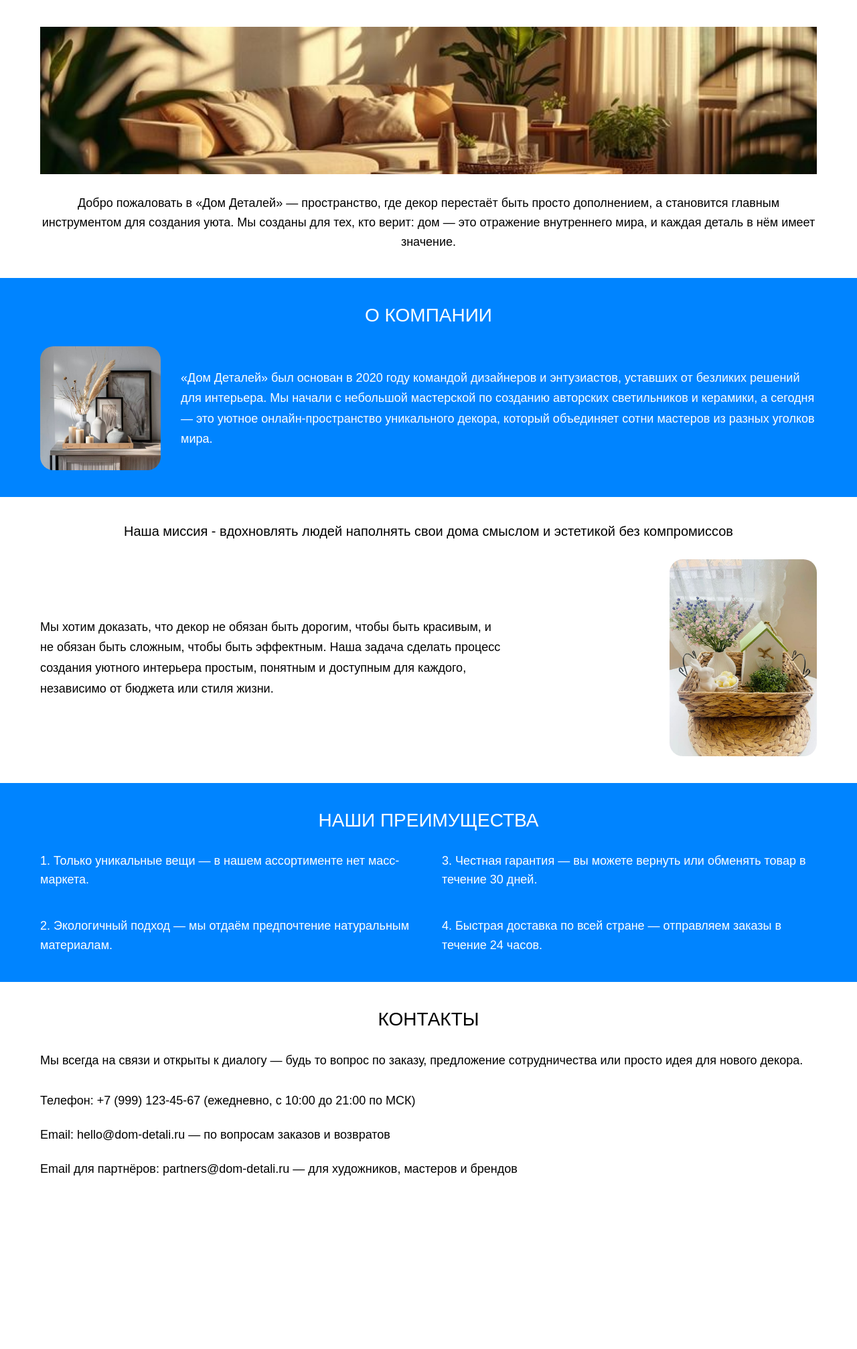
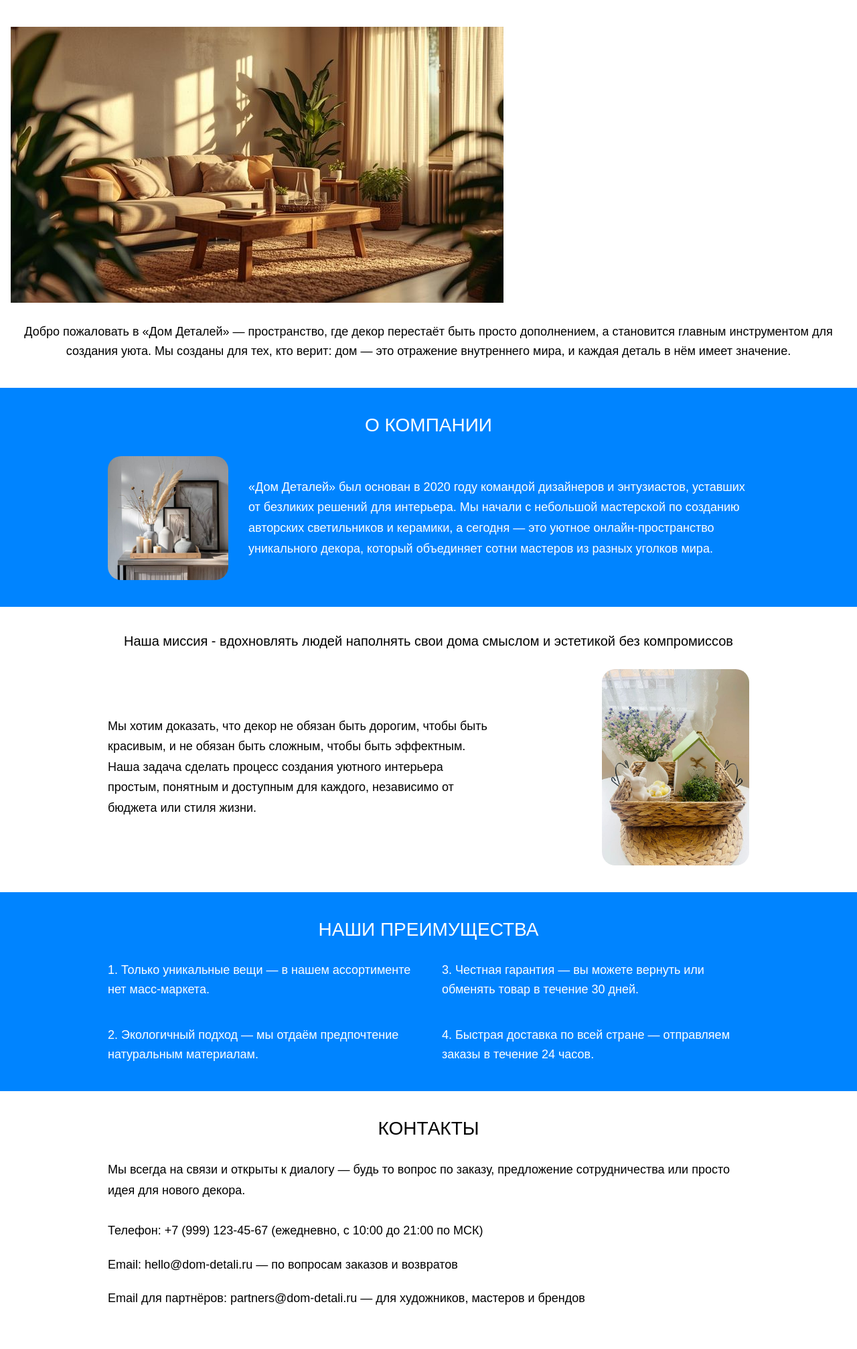
Before and after one commit to Mihichx/HomeDecor, a PHP site: page /about.html in a window 1280 px wide. Shown: the whole page at 67% size. Before the commit the page ends 1755 px from the top, so only its background shows below. Run offline with PHP 8.4, Linux system fonts and the light colour scheme.

Commit message:
поменяла стили о нас, вазы, посмотри, как выглядит

```diff
--- a/css/main.css
+++ b/css/main.css
@@ -146,17 +146,18 @@ footer h3, footer p {
 
 /* MARK: О нас */
 .container-about{
+  max-width: 1920px;
   margin: 0 auto;
   background: white;
 }
 
-section{
-  padding:40px 60px;
+.hero {
+  padding:40px 16px;
 }
 
 .hero img{
-  width:100%;
-  height:220px;
+  max-width:1578px;
+  height:424;
   object-fit:cover;
 }
 
@@ -169,6 +170,7 @@ section{
 }
 
 .about{
+  padding:40px 161px;
   background:#0084FF;
   color:white;
 }
@@ -199,6 +201,7 @@ section{
 }
 
 .mission{
+  padding:40px 161px;
   background:white;
   color:black;
 }
@@ -228,6 +231,7 @@ section{
 }
 
 .advantages{
+  padding:40px 161px;
   background:#0084FF;
   color:white;
 }
@@ -244,6 +248,7 @@ section{
 }
 
 .contacts{
+  padding:40px 161px;
   background:white;
   color:black;
 }
@@ -432,10 +437,9 @@ section{
 
 /* MARK: Вазы */
 .container-vases {
-  max-width: 1000px;
+  max-width: 1594px;
   margin: 0 auto;
-  padding: 20px;
-  font-family: sans-serif;
+  padding: 40px;
 }
 
 .vases-header {
@@ -503,10 +507,13 @@ section{
   align-items: center;
   text-align: center;
   position: relative;
+  max-width: 445px;
+  max-height: 579px;
 }
 
 .vase-card img {
-  width: 100%;
+  max-width: 370px;
+  max-height: 346px;
   background-color: white;
   border-radius: 20px;
   margin-bottom: 15px;
```
